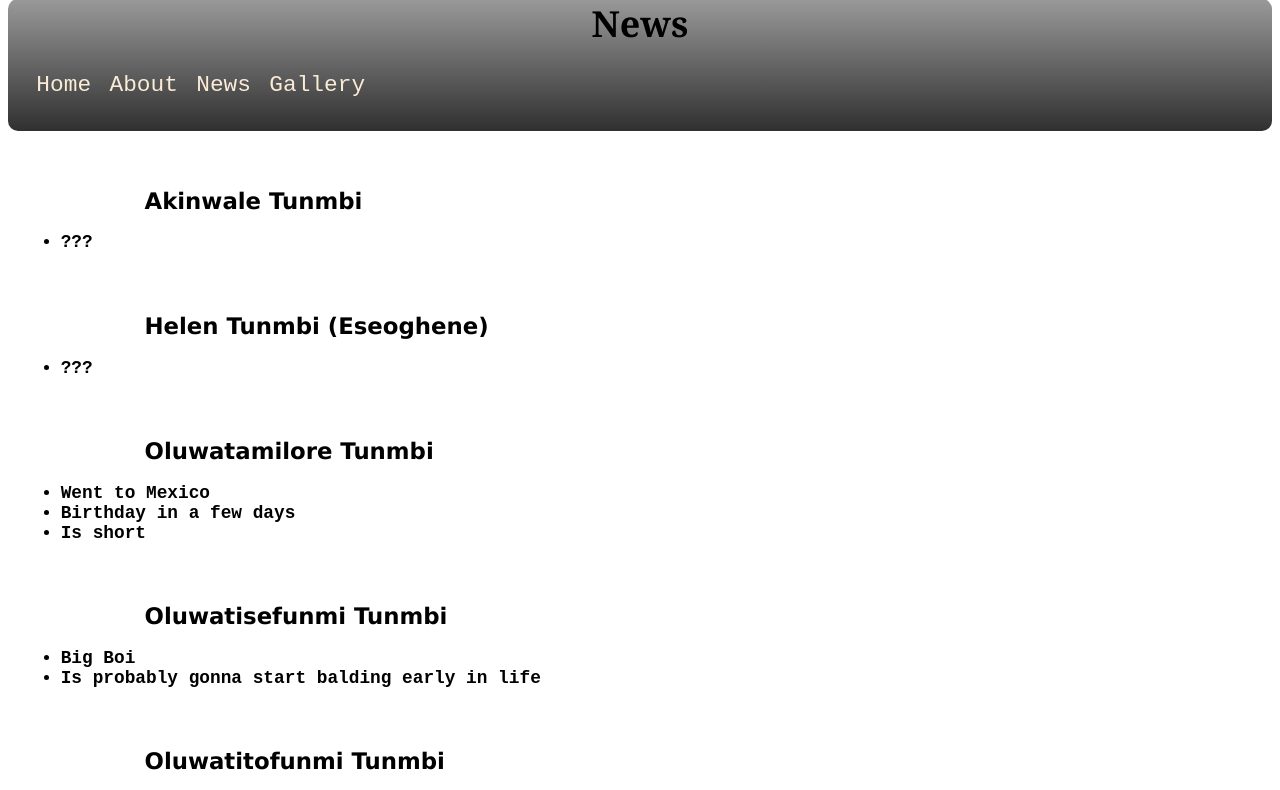
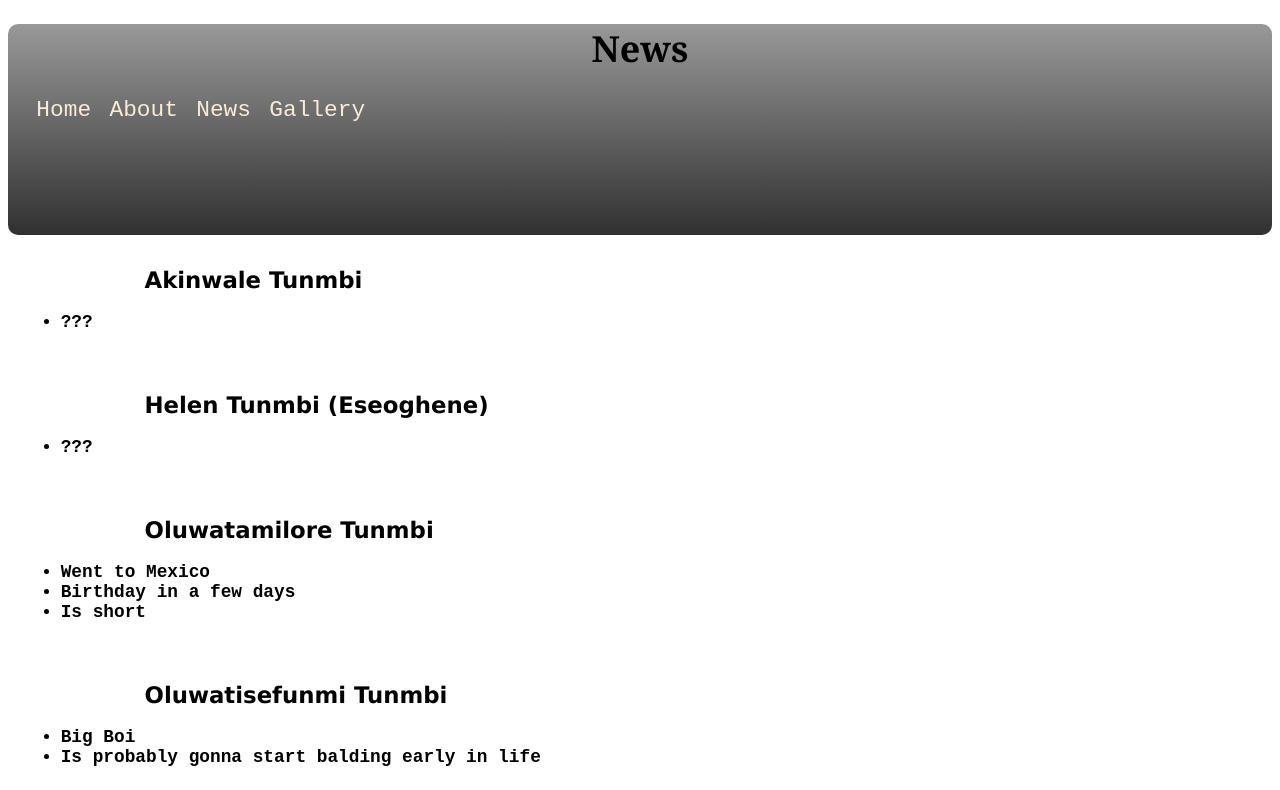
Before and after one commit to LightningM21/LightingM21.github.io, a plain HTML site: page news.html in a window 1280 px wide. Shown: the top 790 px of the page. Drawn offline with Linux system fonts and the light colour scheme.

Commit message:
Update news.css

```diff
--- a/css/news.css
+++ b/css/news.css
@@ -1,11 +1,11 @@
 /*Headings*/
 header{
-    height: 16.5vh;
+    height: 16.5vw;
     font-size: 1.4vw;
     background-image: linear-gradient(to top,rgb(48, 48, 48), rgb(153, 153, 153));
     text-align: center;
     position: relative;
-    bottom: 25px;
+
     font-family:Cambria, Cochin, Georgia, Times, 'Times New Roman', serif;
     border-radius: 10px;
 }
```
